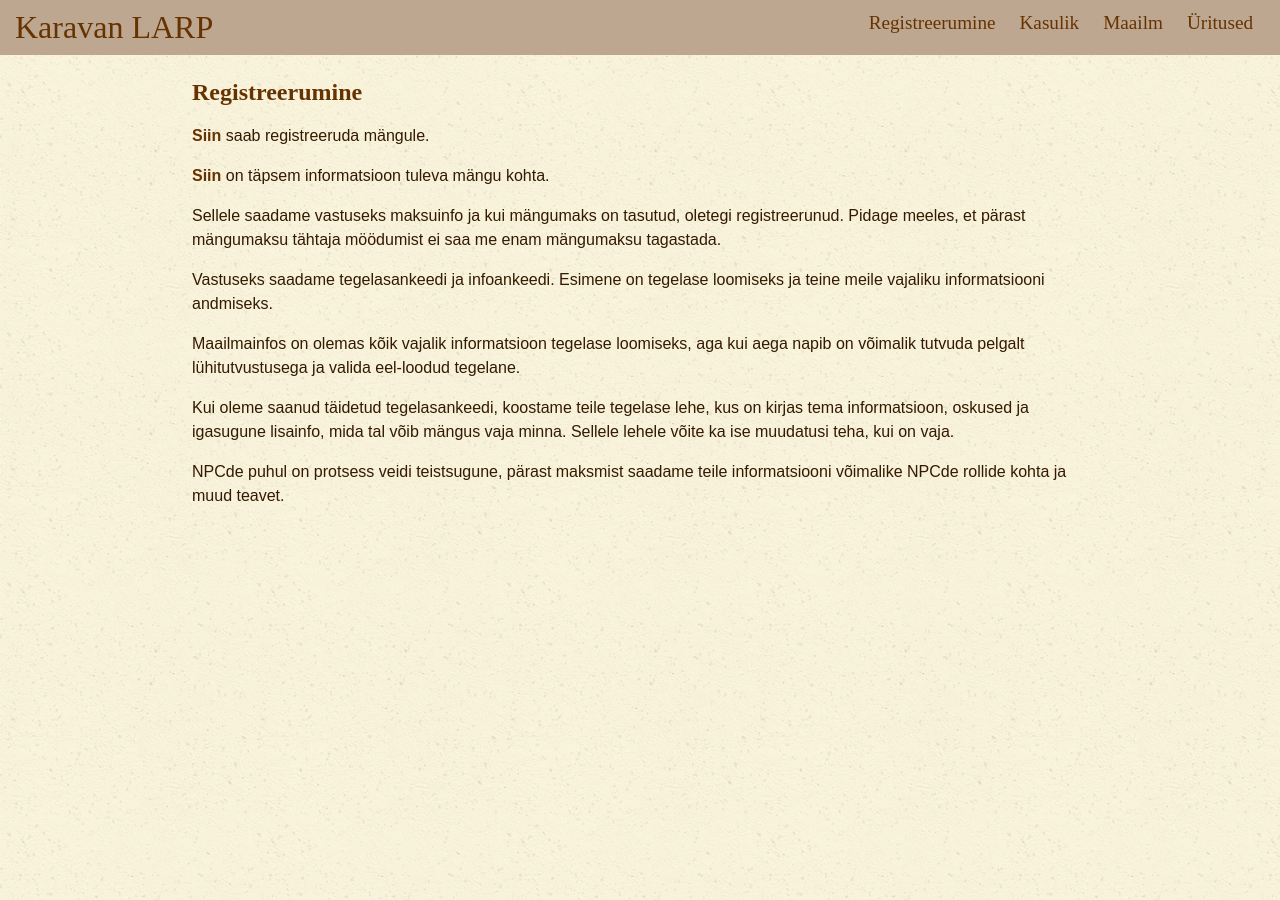
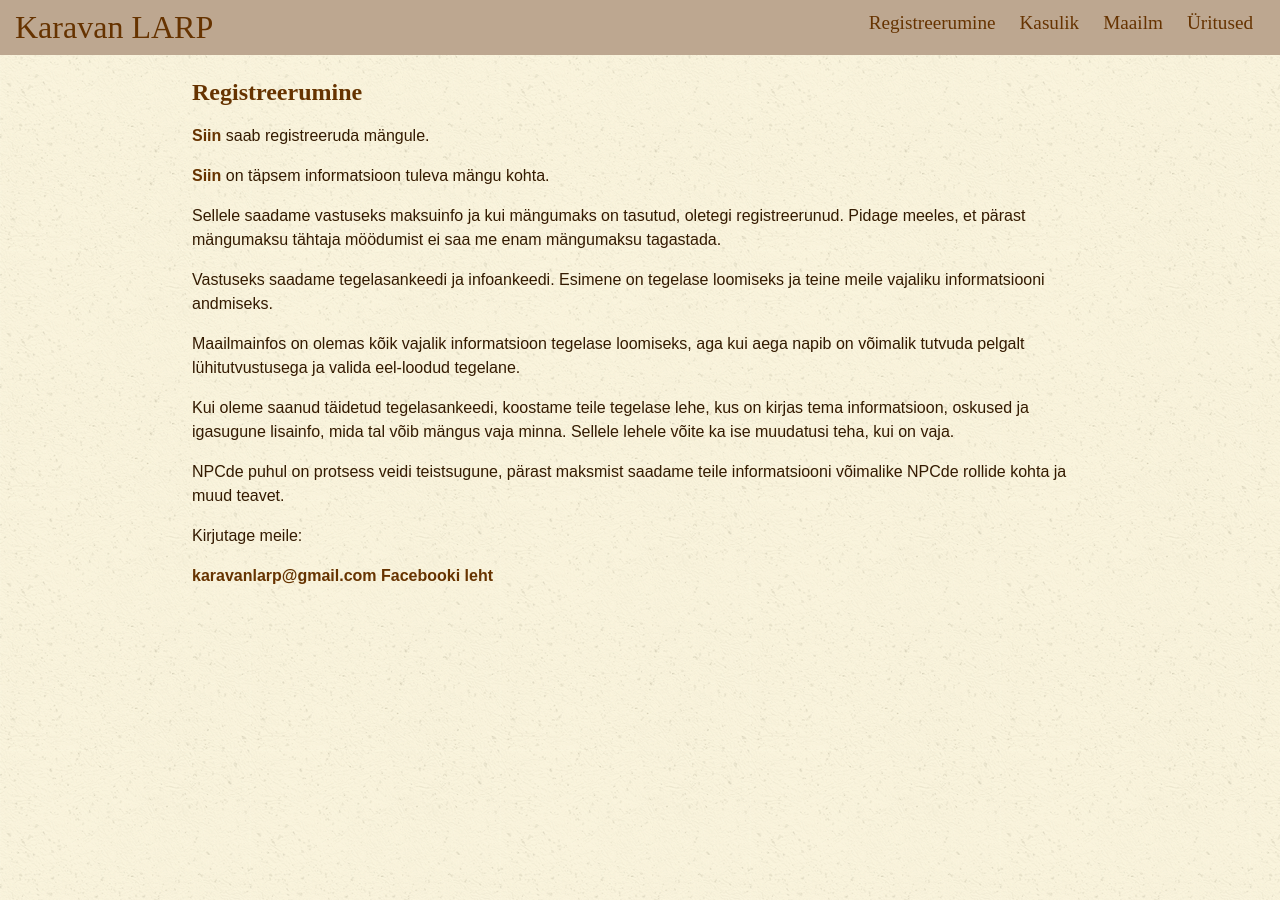
Before and after one commit to karavanlarp/karavanlarp.github.io, a Jekyll site: the page built from est/reg/registration.md, in a window 1280 px wide. Built offline with Jekyll 4.4.1, drawn with Linux system fonts in a browser that asks for light colours; some web fonts are replaced.

Commit message:
meil lisatud

```diff
--- a/est/reg/registration.md
+++ b/est/reg/registration.md
@@ -17,3 +17,8 @@ Maailmainfos on olemas kõik vajalik informatsioon tegelase loomiseks, aga kui a
 Kui oleme saanud täidetud tegelasankeedi, koostame teile tegelase lehe, kus on kirjas tema informatsioon, oskused ja igasugune lisainfo, mida tal võib mängus vaja minna. Sellele lehele võite ka ise muudatusi teha, kui on vaja.
 
 NPCde puhul on protsess veidi teistsugune, pärast maksmist saadame teile informatsiooni võimalike NPCde rollide kohta ja muud teavet.
+
+Kirjutage meile:
+
+[karavanlarp@gmail.com](karavanlarp@gmail.com)
+[Facebooki leht](https://www.facebook.com/KaravanLARP/)
```
